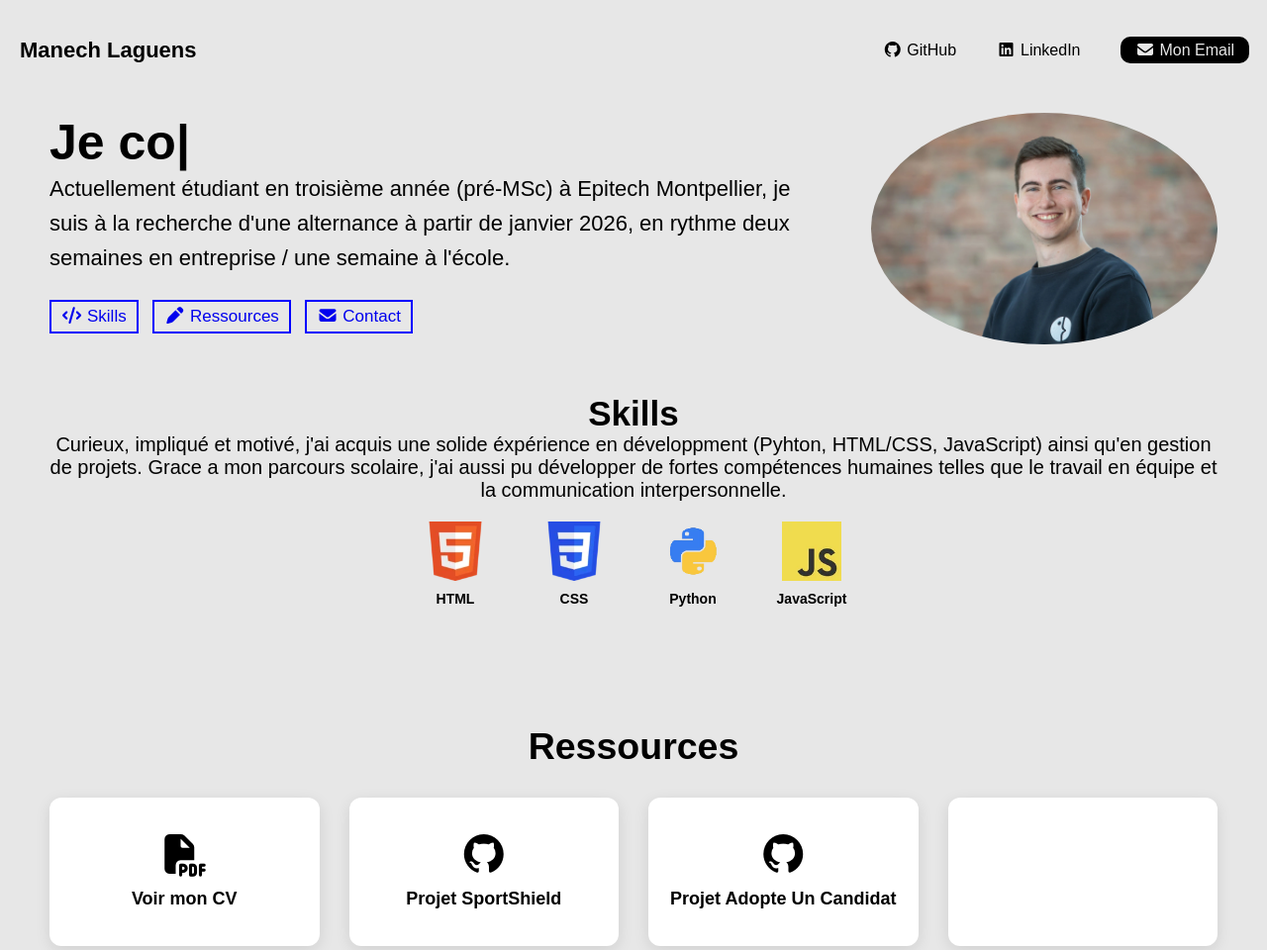
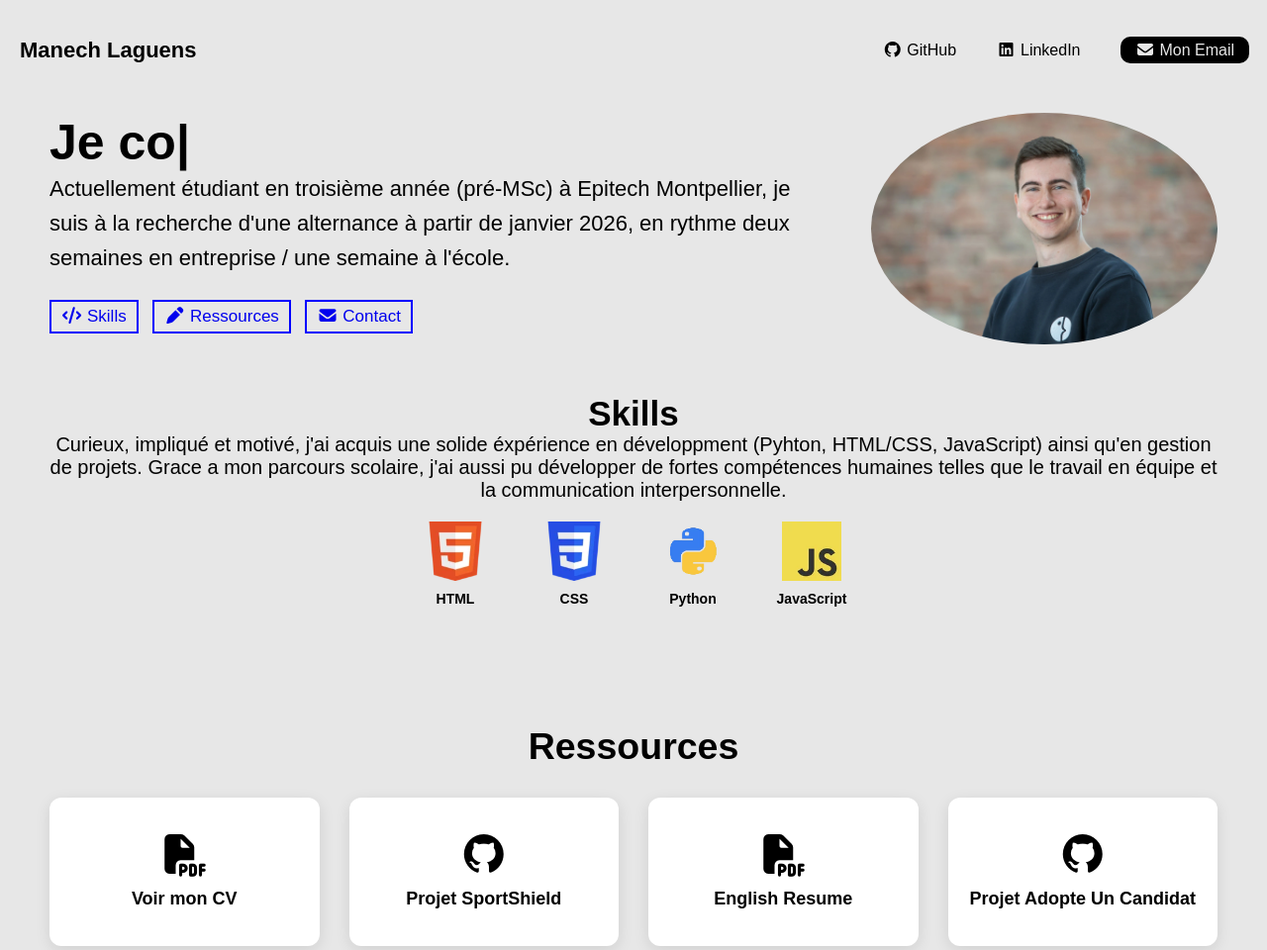
Before and after one commit to Manech-Laguens/Digital-Resume, a plain HTML site: page index.html in a window 1280 px wide. Shown: the top 960 px of the page at 99% size. Drawn offline with nearby package versions, Linux system fonts and the light colour scheme.

Commit message:
ajout cv eng

```diff
--- a/index.html
+++ b/index.html
@@ -121,13 +121,16 @@
                     <span>Projet SportShield</span>
                 </a>
 
+                <a href="images/CVManechEN.pdf" target="_blank" class="pan">
+                    <i class="fa-solid fa-file-pdf"></i>
+                    <span>English Resume</span>
+                </a>
+
+
+
                 <a href="https://github.com/Manech-Laguens/2023-2024-project-5-flutter-team-7" target="_blank" class="pan">
                     <i class="fa-brands fa-github"></i>
                     <span>Projet Adopte Un Candidat</span>
-                </a>
-                <a href="" target="_blank" class="pan">
-                    <i></i>
-                    <span></span>
                 </a>
                 <a href="" target="_blank" class="pan">
                     <i></i>
```
Also changed, not shown: 1 other file.
